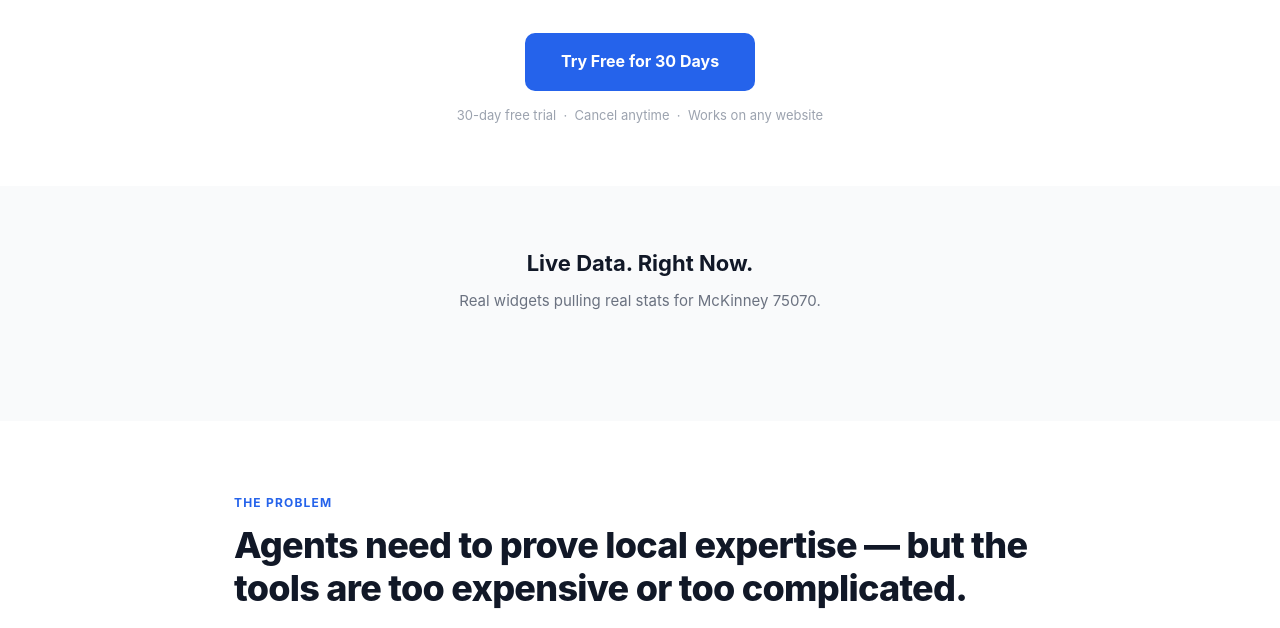
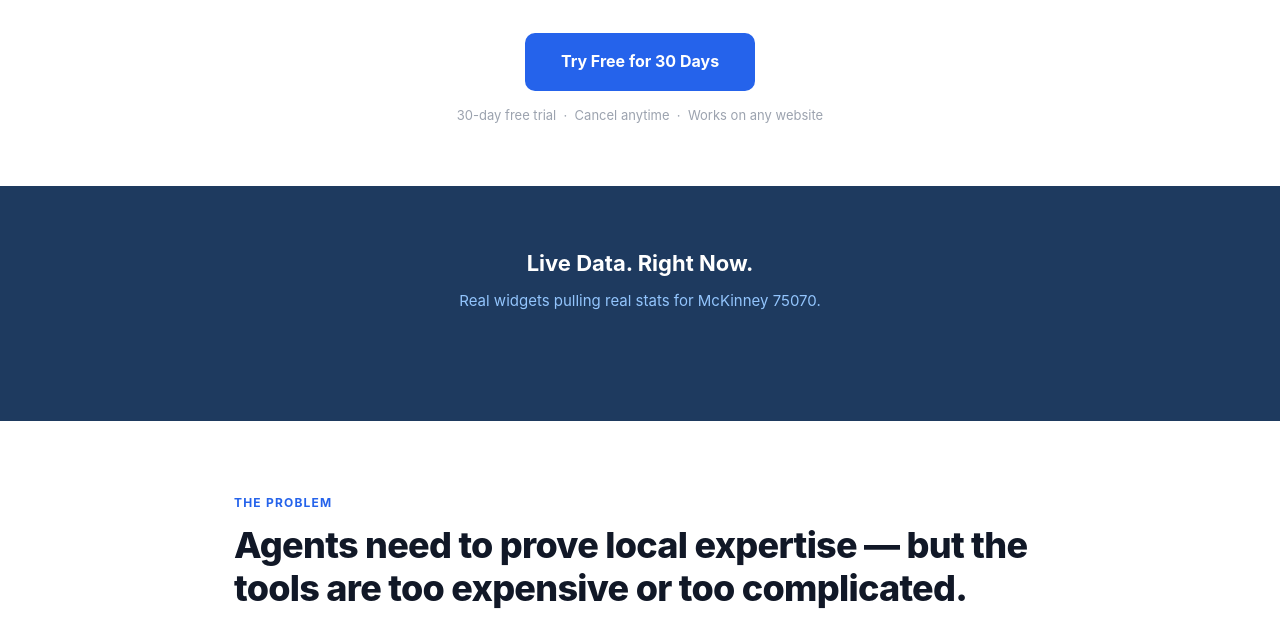
Before and after one commit to marras0914/water-lemon, a website: page index.html in a window 1280 px wide. Shown: the part 420-1048 px from the top of the page. Drawn offline with Linux system fonts and the light colour scheme; no server answers.

Commit message:
Dark demo section background so widget stands out

```diff
--- a/index.html
+++ b/index.html
@@ -85,7 +85,7 @@
 
     /* DEMO */
     .demo {
-      background: #f9fafb;
+      background: #1e3a5f;
       padding: 60px 24px;
       text-align: center;
     }
@@ -93,9 +93,10 @@
       font-size: 22px;
       font-weight: 700;
       margin-bottom: 8px;
+      color: #fff;
     }
     .demo p {
-      color: #6b7280;
+      color: #93c5fd;
       font-size: 15px;
       margin-bottom: 32px;
     }
```
